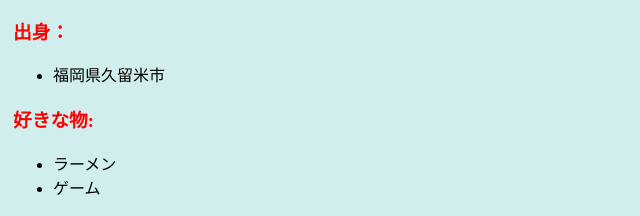
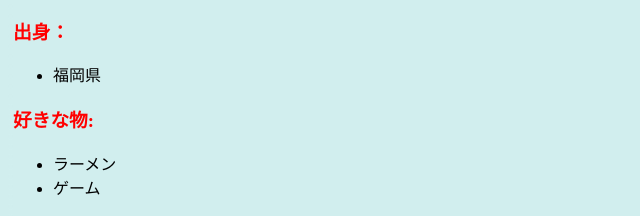
Before and after one commit to k17rs002/test01, a plain HTML site: page index.html in a window 1280 px wide. Shown: the part 184-400 px from the top of the page, 0-640 px from the left. Drawn offline with Linux system fonts and the light colour scheme.

Commit message:
index.htmlの変更
出身地の変更

```diff
--- a/index.html
+++ b/index.html
@@ -12,7 +12,7 @@
 <h2>プロフィール</h2>
 <h3>出身：</h3>
 <ul>
-<li>福岡県久留米市</li>
+<li>福岡県</li>
 </ul>
 <h3>好きな物:</h3>
 <ul>
```
